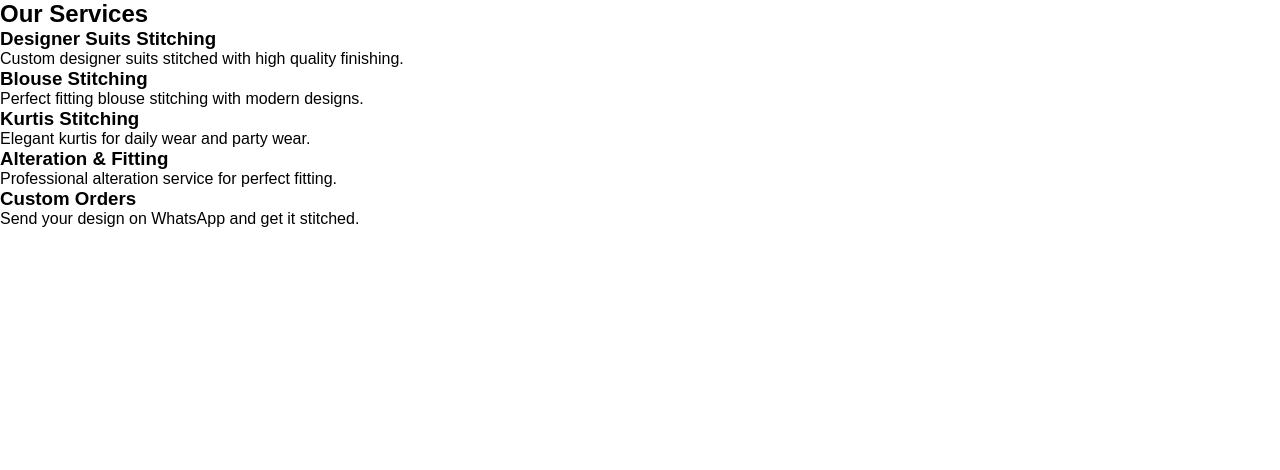
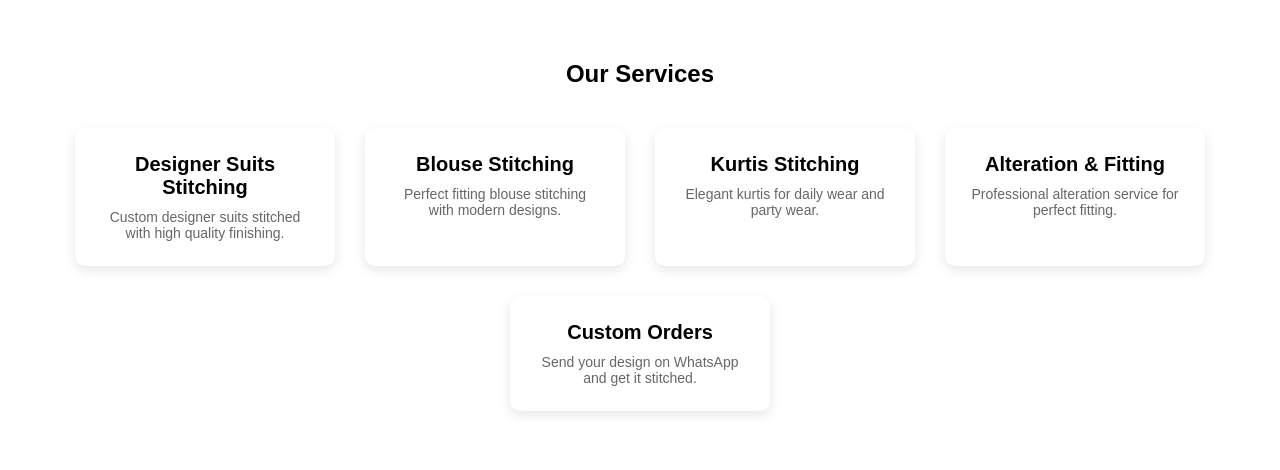
Before and after one commit to Asgar397/mariyam-boutique, a Django app: page /services/ in a window 1280 px wide. Shown: the part 60-530 px from the top of the page. Run offline with Django 5.2, Linux system fonts and the light colour scheme.

Commit message:
services page styling

```diff
--- a/boutique/static/css/style.css
+++ b/boutique/static/css/style.css
@@ -131,3 +131,40 @@ html, body {
 .btn:hover {
     background: #c2185b;
 }
+/* SERVICES PAGE */
+
+.services-page{
+padding:60px 20px;
+text-align:center;
+}
+
+.services-container{
+display:flex;
+flex-wrap:wrap;
+justify-content:center;
+gap:30px;
+margin-top:40px;
+}
+
+.service-card{
+background:white;
+padding:25px;
+width:260px;
+border-radius:10px;
+box-shadow:0 4px 12px rgba(0,0,0,0.1);
+transition:0.3s;
+}
+
+.service-card:hover{
+transform:translateY(-5px);
+}
+
+.service-card h3{
+margin-bottom:10px;
+font-size:20px;
+}
+
+.service-card p{
+color:#666;
+font-size:14px;
+}
```
